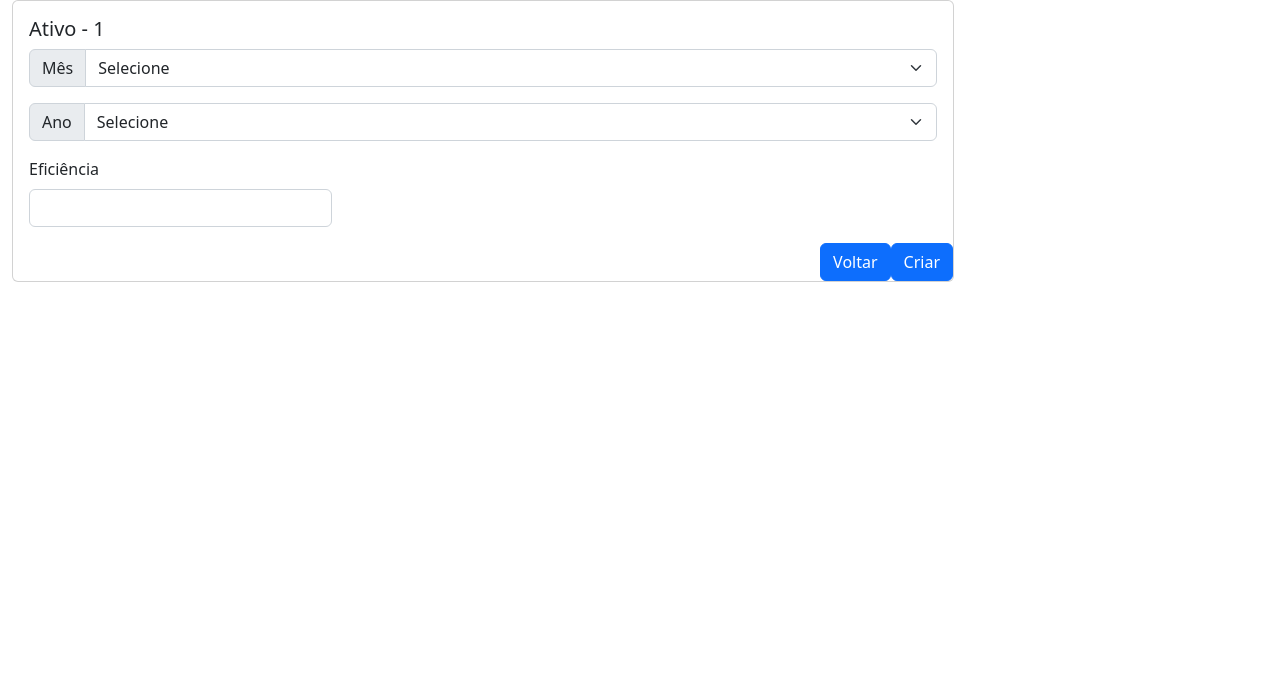
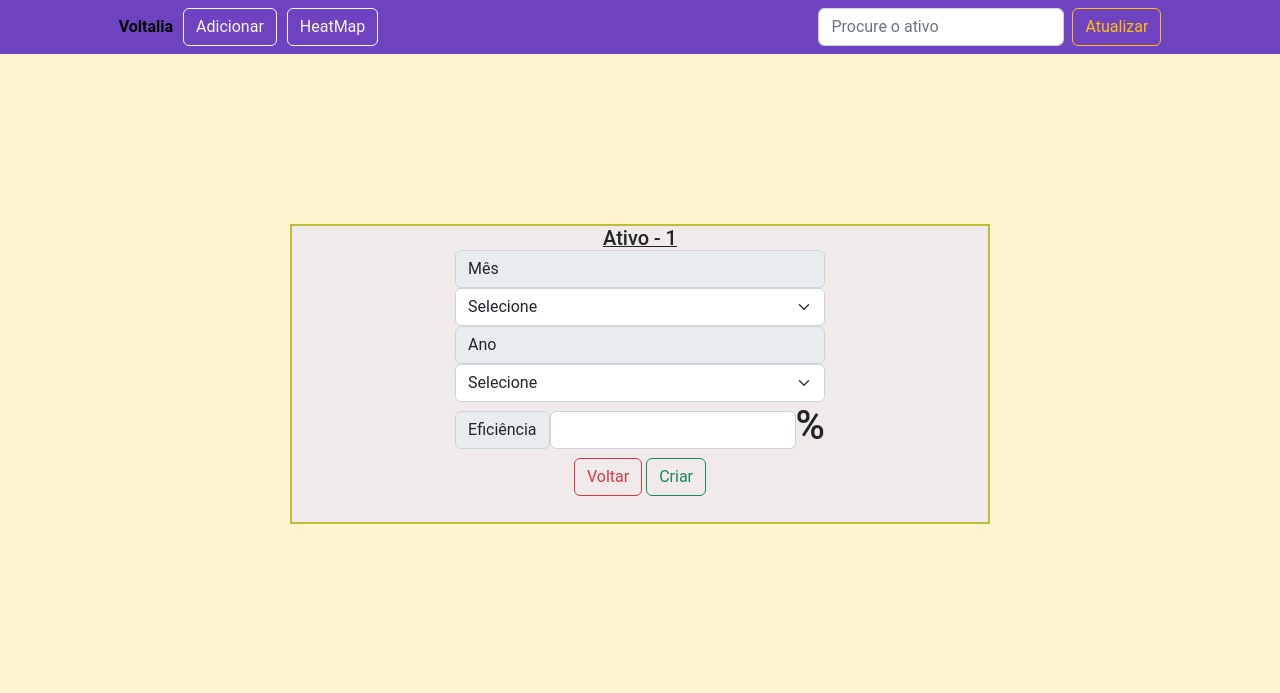
Before and after one commit to RicardoJun10r/gerenciamentoAtivosUV_backend, a Django app: page /tasks/buscar_loc/1/ in a window 1280 px wide. Shown: the top 693 px of the page. Run offline with Django 4.2, Linux system fonts and the light colour scheme; tables that the repository leaves empty hold one stand-in row (values such as "Sample post").

Commit message:
att design

```diff
--- a/tasks/static/main.css
+++ /dev/null
@@ -1,4 +0,0 @@
-.body, html{
-    font-family: roboto;
-    font-weight: bold;
-}
--- a/tasks/templates/eficiencia.html
+++ b/tasks/templates/eficiencia.html
@@ -10,14 +10,44 @@
             integrity="sha384-0evHe/X+R7YkIZDRvuzKMRqM+OrBnVFBL6DOitfPri4tjfHxaWutUpFmBp4vmVor"
             crossorigin="anonymous">
     </head>
-    <body>
-        <div class="container-fluid">
+    <body style="background-color: #fff3d0; font-family: roboto; font-weight: bold;">
+        <div class="container-xll">
+            <nav class="navbar navbar-expand-lg bg-body-tertiary" style="background-color: #6f42c1">
+                <div class="container-fluid col-10">
+                    <a href="/tasks/" style="text-decoration: none; color: #000; margin-right: 10px;">Voltalia</a>
+                    <button class="navbar-toggler" type="button" data-bs-toggle="collapse" data-bs-target="#navbarSupportedContent" aria-controls="navbarSupportedContent" aria-expanded="false" aria-label="Toggle navigation">
+                        <span class="navbar-toggle-icon"></span>
+                    </button>
+                    <div class="collapse navbar-collapse" id="navbarSupportedContent">
+
+                        <!-- ITENS -->
+                        <ul class="navbar-nav me-auto mb-2 mb-lg-0">
+                            <li class="nav-item">
+                                <button class="btn btn-outline-light" data-bs-target="#exampleModalToggle" data-bs-toggle="modal" style="margin-right: 10px;">Adicionar</button>
+                            </li>
+                            <li class="nav-item">
+                                <a type="button" class="btn btn-outline-light" href="{% url 'heat_map' %}" style="margin-right: 10px;">HeatMap</a>
+                            </li>
+                        </ul>
+                        <!-- END ITENS -->
+
+                        <!-- PROCURAR -->
+                        <form action="" class="d-flex" role="search">
+                            <input class="form-control me-2" type="search" placeholder="Procure o ativo" aria-label="Search">
+                            <button class="btn btn-outline-warning" type="submit">Atualizar</button>
+                        </form>
+                        <!-- END PROCURAR -->
+                    </div>
+                </div>
+            </nav>
+            <div style="display: flex; height: 80vh; justify-content: center; align-items: center;">
                 <form action="{% url 'add_eficiencia' localizacao.id %}" method="POST">
                     {% csrf_token %}
-                <div class="card w-75 mb-3">
-                    <div class="card-body">
-                        <h5 class="card-title">Ativo - {{ localizacao.id }}</h5>
-                        <div class="input-group mb-3">
+                    <div style="background-color: #f0eaea; width: 700px; height: 300px; border: #bcbe33 solid 2px;">
+                        <div class="">
+                            <h5 class="card-title" style="text-align: center; text-decoration: underline 1px;">Ativo - {{ localizacao.id }}</h5>
+                            <div  style="display: grid; position: relative; justify-content: center; align-items: center;">
+                                <div class="">
                                     <label class="input-group-text" for="inputGroupSelect01">Mês</label>
                                     <select class="form-select" id="mes" name="mes">
                                         <option selected>Selecione</option>
@@ -35,7 +65,7 @@
                                         <option value="DEZ">Dezembro</option>
                                     </select>
                                 </div>
-                        <div class="input-group mb-3">
+                                <div class="" >
                                     <label class="input-group-text" for="inputGroupSelect01">Ano</label>
                                     <select class="form-select" id="ano" name="ano">
                                         <option selected>Selecione</option>
@@ -46,18 +76,21 @@
                                         <option value="23">2023</option>
                                     </select>
                                 </div>
-                        <div class="col-md-4">
-                            <label for="inputEmail4" class="form-label">Eficiência</label>
+                                <div class="" style="display: flex; position: relative; justify-content: center; align-items: center;">
+                                    <label for="inputEmail4" class="input-group-text">Eficiência</label>
                                     <input type="text" class="form-control" id="porcentagem" name="porcentagem">
+                                    <h1>%</h1>
                                 </div>
                             </div>
-                    <div class="modal-footer">
-                        <a href="/tasks/" class="btn btn-primary">Voltar</a>
-                        <button class="btn btn-primary" type="submit">Criar</button>
+                        </div>
+                        <div class="" style="text-align: center; justify-content: space-between; align-items: center;">
+                            <a href="/tasks/" class="btn btn-outline-danger">Voltar</a>
+                            <button class="btn btn-outline-success" type="submit">Criar</button>
                         </div>
                     </div>
                 </form>
             </div>
+        </div>
     </body>
     <script src="https://cdn.jsdelivr.net/npm/bootstrap@5.3.0-alpha1/dist/js/bootstrap.bundle.min.js" integrity="sha384-w76AqPfDkMBDXo30jS1Sgez6pr3x5MlQ1ZAGC+nuZB+EYdgRZgiwxhTBTkF7CXvN" crossorigin="anonymous"></script>
 </html>
```
Also changed, not shown: tasks/templates/tarefas.html (+36 -6 lines), tasks/assets/WhatsApp Image 2023-03-16 at 12.33.08 (1).jpeg (deleted). Lines whose indentation alone changed are shown as unchanged.
